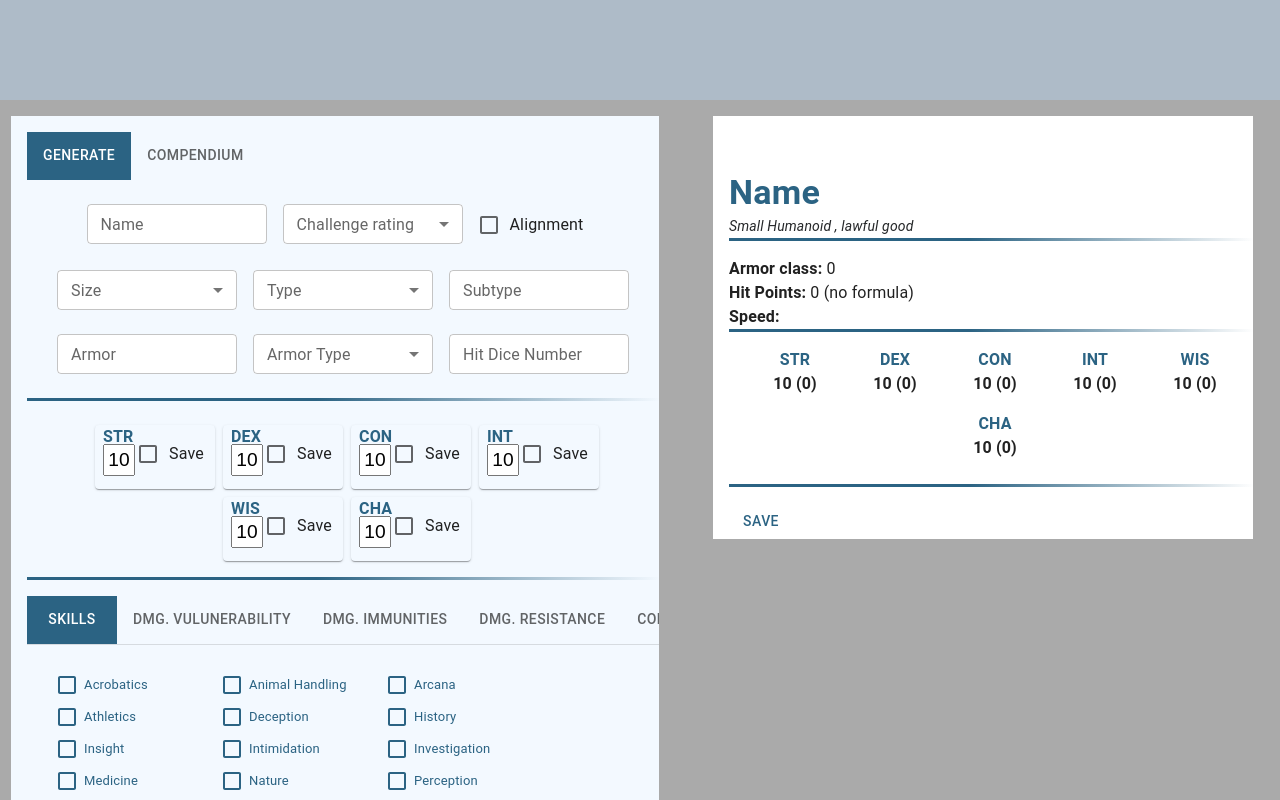
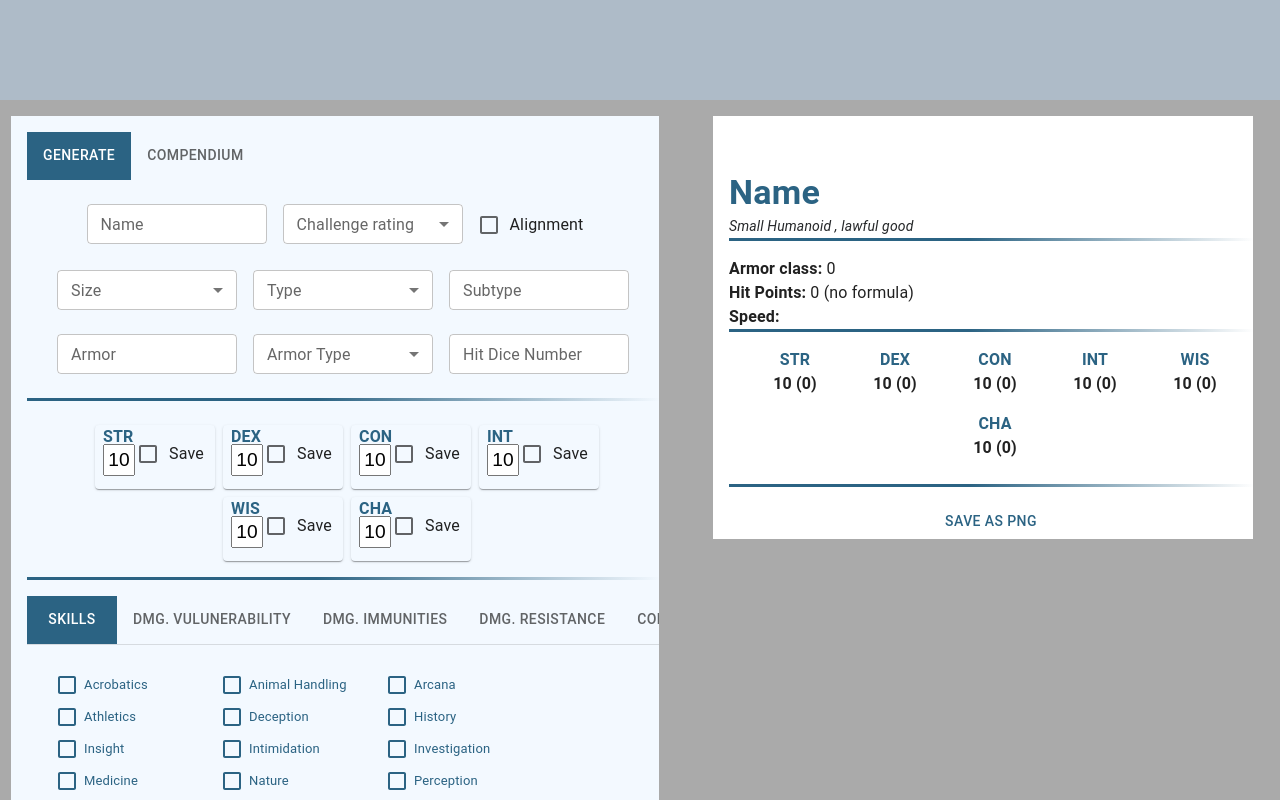
Before and after one commit to MoshaKartoshaGlazova/dnd, a React (Create React App) app in the folder client/: page / in a window 1280 px wide. Shown: the top 800 px of the page. Built offline with nearby package versions, Linux system fonts and the light colour scheme.

Commit message:
align save button

```diff
--- a/client/src/pages/main.jsx
+++ b/client/src/pages/main.jsx
@@ -89,12 +89,15 @@ export const Main = () => {
           </Box>
         </Grid>
 
-        <Grid item xs={5} sx={{ backgroundColor: "#FFFFFF" }}>
+        <Grid item xs={5} sx={{ backgroundColor: "#FFFFFF" }} alignContent="center">
           <Box id="png">
             {" "}
             <CharacterView state={state} />
           </Box>
-          <Button onClick={onSave}>Save</Button>
+          <Box margin="auto" width="fit-content">
+          <Button onClick={onSave}>Save as PNG</Button>
+
+          </Box>
         </Grid>
       </Grid>
     </Grid>
```
